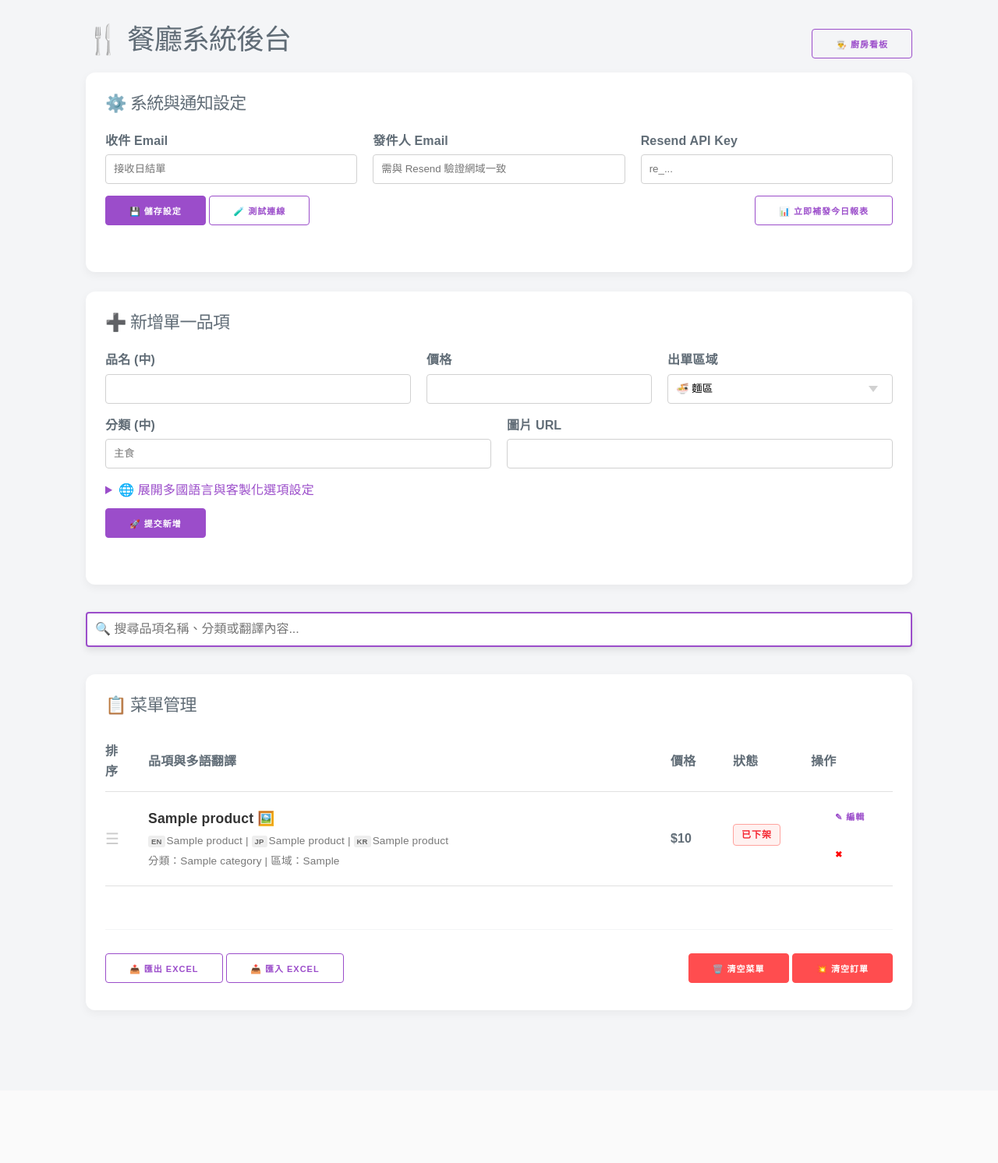
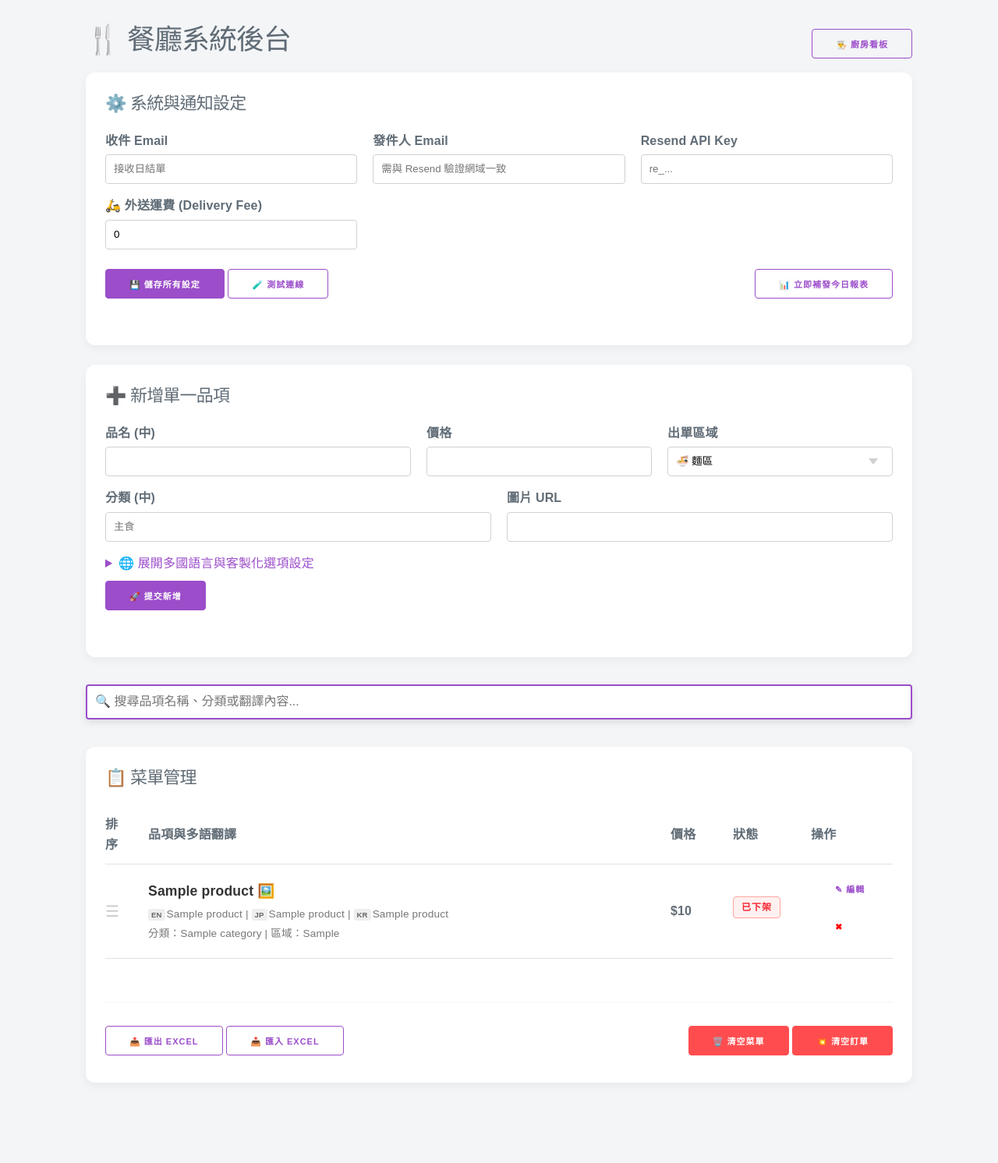
Before and after one commit to d11219208-del/qr, a Flask app: page /admin/ in a window 1280 px wide. Shown: the whole page at 78% size. Before the commit the page ends 1299 px from the top, so only its background shows below. Run offline with Flask 3, Linux system fonts and the light colour scheme; a database or web service that is not in the repository returns one stand-in record (values such as "Sample title"); some libraries are stand-ins or nearby versions.

Commit message:
Update admin.html
新增「外送運費」設定欄位：在「系統與通知設定」區塊中，加入了一個新的輸入框，讓您可以設定全域的運費（delivery_fee）。

版面微調：將設定區塊分為「郵件設定」與「營運設定」兩行，讓畫面更整潔。

```diff
--- a/templates/admin.html
+++ b/templates/admin.html
@@ -68,9 +68,18 @@
                     <div class="column"><label>發件人 Email</label><input type="email" name="sender_email" value="{{ config.get('sender_email','') }}" placeholder="需與 Resend 驗證網域一致"></div>
                     <div class="column"><label>Resend API Key</label><input type="password" name="resend_api_key" value="{{ config.get('resend_api_key','') }}" placeholder="re_..."></div>
                 </div>
-                <button type="submit" name="action" value="save_settings">💾 儲存設定</button>
-                <button type="submit" name="action" value="test_email" class="button button-outline">🧪 測試連線</button>
-                <button type="submit" name="action" value="send_report_now" class="button button-outline" style="float: right;">📊 立即補發今日報表</button>
+                <div class="row">
+                    <div class="column column-33">
+                        <label>🛵 外送運費 (Delivery Fee)</label>
+                        <input type="number" name="delivery_fee" value="{{ config.get('delivery_fee', 0) }}" placeholder="0" min="0">
+                    </div>
+                </div>
+
+                <div style="margin-top: 10px;">
+                    <button type="submit" name="action" value="save_settings">💾 儲存所有設定</button>
+                    <button type="submit" name="action" value="test_email" class="button button-outline">🧪 測試連線</button>
+                    <button type="submit" name="action" value="send_report_now" class="button button-outline" style="float: right;">📊 立即補發今日報表</button>
+                </div>
             </form>
         </div>
 
@@ -173,7 +182,7 @@
                     </form>
                 </div>
                 <div class="column" style="text-align: right;">
-                    <a href="{{ url_for('admin.reset_menu') }}" class="button" style="background:#ff4d4f; border-color:#ff4d4f;" onclick="return confirmMenuReset('⚠️ 將清空所有產品且無法復原，確定？')">🗑️ 清空菜單</a>
+                    <a href="{{ url_for('admin.reset_menu') }}" class="button" style="background:#ff4d4f; border-color:#ff4d4f;" onclick="return confirmMenuReset()">🗑️ 清空菜單</a>
                     <button type="button" class="button" style="background:#ff4d4f; border-color:#ff4d4f; color: white; cursor: pointer;" onclick="openOrderModal()">💥 清空訂單</button>
                 </div>
             </div>
@@ -221,7 +230,6 @@
         });
     </script>
 
-    <!--/*清空指定日期區間訂單紀錄*/-->
     <div id="orderModal" class="custom-modal" style="display: none;">
     <div class="custom-modal-content">
         <span class="close-btn" onclick="closeOrderModal()">&times;</span>
@@ -328,17 +336,14 @@
         }
     }
 
-   // --- 新增：清空菜單的雙重確認邏輯 ---
+   // 清空菜單的雙重確認邏輯
     function confirmMenuReset() {
-        // 1. 彈出輸入框提示
         var input = prompt("⚠️ 危險操作！\n這將清空所有產品資料且「無法復原」。\n\n若確定要執行，請輸入 'DELETE'：");
-
-        // 2. 檢查輸入內容
         if (input === 'DELETE') {
-            return true; // 允許連結跳轉 (執行刪除)
+            return true;
         } else {
             alert("❌ 輸入不正確或已取消，操作中止。");
-            return false; // 阻止連結跳轉 (取消操作)
+            return false;
         }
     }
 
```
